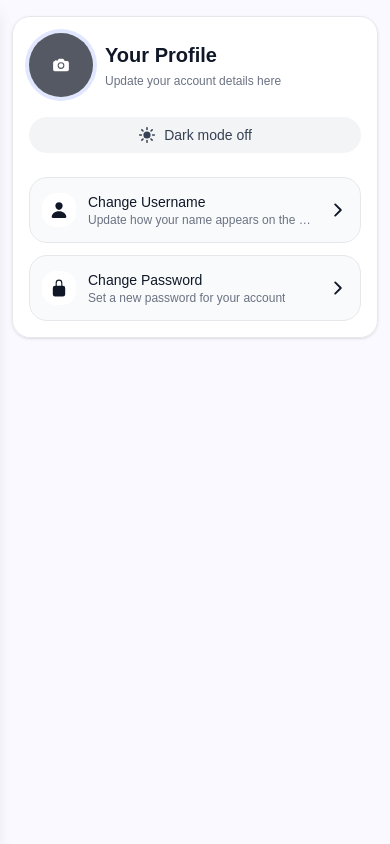
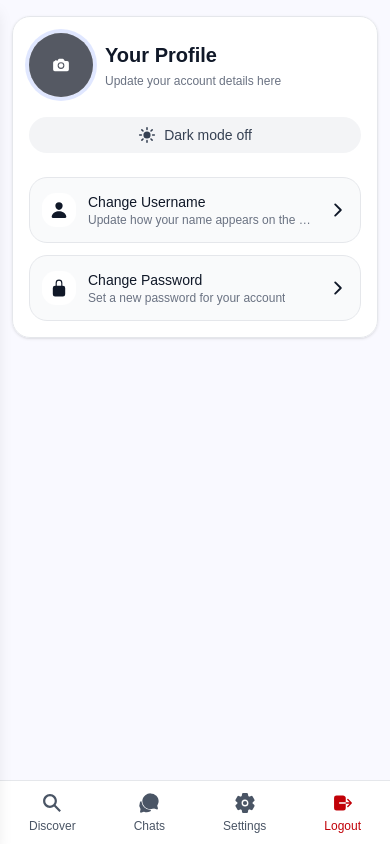
Before and after one commit to KrrishSharma12/SyncChat, a React (Vite) app in the folder frontend/: page /settings/1 in a window 390 px wide. Shown: the top 844 px of the page. Built offline with nearby package versions, Linux system fonts and the light colour scheme; no server answers; grey boxes are pictures that could not be loaded.

Commit message:
change styling for mobile view

```diff
--- /dev/null
+++ b/frontend/src/components/Navigation.tsx
@@ -0,0 +1,111 @@
+import { logoutUser } from "@/services/auth.service";
+import { useAuthStore } from "@/store/authStore";
+import { useThemeStore } from "@/store/themeStore";
+import { IoLogOut, IoSearchSharp, IoChatbubbles, IoSettings } from "react-icons/io5"
+import { useNavigate, useLocation } from "react-router-dom";
+const Navigation = () => {
+    const theme = useThemeStore((state) => state.theme);
+    const user = useAuthStore((state) => state.user);
+    const navigate = useNavigate();
+    const location = useLocation();
+    const isActive = (path: string) => {
+        return location.pathname === path;
+    };
+    return (
+        <div>
+            <nav className={`fixed bottom-0 left-0 right-0 h-16 ${theme === "dark" ? "bg-slate-900 border-slate-800" : "bg-white border-gray-200"} border-t flex justify-around items-center md:hidden z-40`}>
+
+
+                <button className={`flex flex-col items-center justify-center gap-1 text-xs  ${isActive("/")
+                    ? "text-indigo-600 "
+                    : theme === "dark"
+                        ? "text-slate-300 hover:bg-slate-800"
+                        : "text-gray-600 hover:bg-gray-100"
+                    }`} onClick={() => navigate("/")}>
+
+                    <IoSearchSharp size={22} />
+
+                    <span>
+                        Discover
+                    </span>
+
+                </button>
+                <button className={`flex flex-col items-center justify-center gap-1 text-xs  ${isActive("/recents")
+                    ? "text-indigo-600 "
+                    : theme === "dark"
+                        ? "text-slate-300 hover:bg-slate-800"
+                        : "text-gray-600 hover:bg-gray-100"
+                    }`} onClick={() => navigate("/recents")}>
+
+                    <IoChatbubbles size={22} />
+
+                    <span>
+                        Chats
+                    </span>
+
+                </button>
+
+
+
+                {/* <button className="flex flex-col items-center justify-center gap-1 text-xs text-gray-500">
+
+                    <IoCall size={22} />
+
+                    <span>
+                        Calls
+                    </span>
+
+                </button> */}
+
+
+                <button className={`flex flex-col items-center justify-center gap-1 text-xs  ${isActive(`/settings/${user?.id}`)
+                    ? "text-indigo-600"
+                    : theme === "dark"
+                        ? "text-slate-300 hover:bg-slate-800"
+                        : "text-gray-600 hover:bg-gray-100"
+                    }`} onClick={() => navigate(`/settings/${user?.id}`)}>
+
+                    <IoSettings size={22} />
+
+                    <span>
+                        Settings
+                    </span>
+
+                </button>
+                <button className={`flex flex-col items-center justify-center gap-1  text-xs text-red-700
+                     theme === "dark"
+                        ? "text-slate-300 hover:bg-slate-800"
+                        : "text-gray-600 hover:bg-gray-100"
+                    }`} onClick={async () => {
+                        const confirmLogout = window.confirm("Are you sure you want to logout?");
+                        if (confirmLogout) {
+                            try {
+                                const response = await logoutUser();
+                                if (response.success) {
+                                    useAuthStore.getState().logout();
+                                    navigate("/login");
+                                }
+                            } catch (error) {
+                                console.error("Logout failed:", error);
+                            }
+                        }
+                    }}>
+
+                    <IoLogOut size={22} />
+
+                    <span>
+                        Logout
+                    </span>
+
+                </button>
+
+
+
+
+            </nav>
+
+        </div>
+    )
+}
+
+export default Navigation
--- a/frontend/src/pages/ChatPage.tsx
+++ b/frontend/src/pages/ChatPage.tsx
@@ -3,7 +3,7 @@ import { useNavigate, useParams } from "react-router-dom";
 import { socket } from "../socket/socket";
 import Sidebar from "../components/SideBar";
 import EmojiPicker, { Theme } from "emoji-picker-react";
-import { IoMenu, IoCall, IoAdd, IoHappy, IoSend, IoCheckmarkDone, IoChatbubbles, IoSync, IoSettings } from "react-icons/io5";
+import { IoCall, IoAdd, IoHappy, IoSend, IoCheckmarkDone, IoChatbubbles, IoSync, IoSettings } from "react-icons/io5";
 import { BiSolidDownArrowAlt } from "react-icons/bi";
 
 import { IoMdArrowBack } from "react-icons/io";
@@ -369,9 +369,9 @@ useEffect(() => {
 
           <div className="flex items-center gap-3">
 
-            <button onClick={() => setSidebarOpen(true)} className="md:hidden text-indigo-600">
+            {/* <button onClick={() => setSidebarOpen(true)} className="md:hidden text-indigo-600">
               <IoMenu size={28} />
-            </button>
+            </button> */}
 
             <div className="relative ">
               <div className="flex justify-between items-center gap-6">
--- a/frontend/src/pages/RecentChats.tsx
+++ b/frontend/src/pages/RecentChats.tsx
@@ -1,8 +1,8 @@
 import { useEffect, useMemo, useState, } from "react";
 
 import { useNavigate } from "react-router-dom";
-
-import { IoMenu, IoSearch, IoChatbubbles, } from "react-icons/io5";
+import Navigation from "../components/Navigation";
+import { IoSearch, IoChatbubbles, } from "react-icons/io5";
 
 import Sidebar from "../components/SideBar";
 
@@ -237,12 +237,12 @@ const RecentChats = () => {
         {/* Header */}
         <header className={`h-16 ${theme === "dark" ? "bg-slate-900/80 border-slate-800" : "bg-white/80 border-gray-200"} backdrop-blur-md border-b flex items-center px-4 md:px-8 sticky top-0 z-30`}>
 
-          <button
+          {/* <button
             onClick={() => setSidebarOpen(true)}
             className="md:hidden text-indigo-600 mr-3"
           >
             <IoMenu size={28} />
-          </button>
+          </button> */}
 
           <h1 className=" font-semibold text-2xl text-indigo-600">
             Recent Chats
@@ -387,6 +387,8 @@ const RecentChats = () => {
         </div>
       )}
 
+      <Navigation />
+
     </div>
   );
 }
--- a/frontend/src/pages/Setting.tsx
+++ b/frontend/src/pages/Setting.tsx
@@ -1,22 +1,12 @@
 import React, { useRef, useState } from "react";
-import {
-  IoCamera,
-  IoChevronDown,
-  IoChevronForward,
-  IoLockClosed,
-  IoMoon,
-  IoPerson,
-  IoSunny,
-} from "react-icons/io5";
+import {IoCamera, IoChevronDown, IoChevronForward,IoLockClosed, IoMoon, IoPerson, IoSunny,} from "react-icons/io5";
 import axios from "axios";
+import Navigation from "../components/Navigation";
 import Sidebar from "../components/SideBar";
 import { useAuthStore } from "../store/authStore";
 import { useThemeStore } from "../store/themeStore";
 import Footer from "@/components/Footer";
-import {
-  updateProfile,
-  changePassword,
-} from "@/services/user.service";
+import { updateProfile, changePassword,} from "@/services/user.service";
 import { ToastContainer } from "react-toastify";
 
 
@@ -1352,6 +1342,7 @@ ${theme === "dark" ? "border-zinc-700 bg-zinc-950 text-white" : "border-gray-300
 
 
         <Footer />
+        <Navigation />
 
       </div>
 
```
Also changed, not shown: frontend/src/pages/DashboardPage.tsx (+9 -60 lines).
